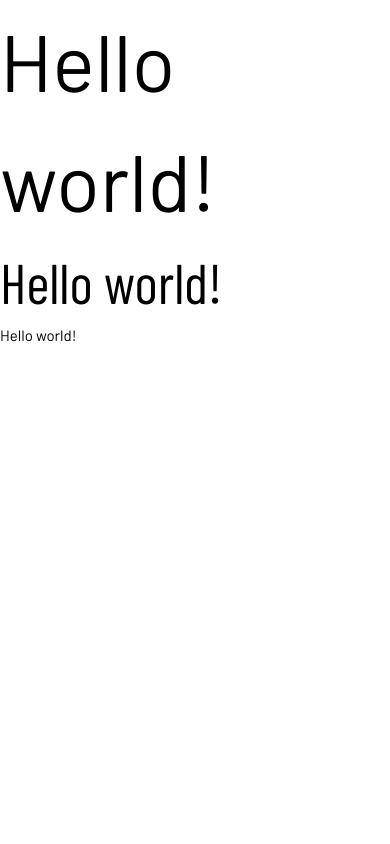
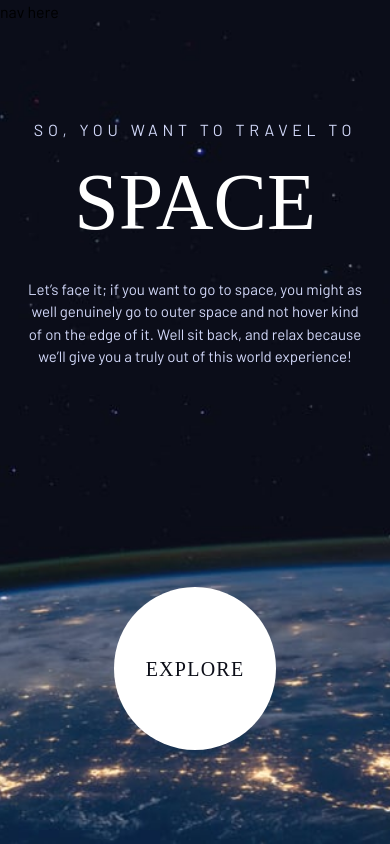
Before and after one commit to wojciechgrochecki/space-tourism, a React (Vite) app: page / in a window 390 px wide. Built offline with nearby package versions, Linux system fonts and the light colour scheme; a web font is replaced by a local one.

Commit message:
create layout for mobile devices

```diff
--- a/index.html
+++ b/index.html
@@ -1,13 +1,16 @@
 <!DOCTYPE html>
 <html lang="en">
+
 <head>
-    <meta charset="UTF-8" />
-    <link rel="icon" type="image/svg+xml" href="/vite.svg" />
-    <meta name="viewport" content="width=device-width, initial-scale=1.0" />
-    <title>Vite + React + TS</title>
+  <meta charset="UTF-8">
+  <meta name="viewport" content="width=device-width, initial-scale=1.0">
+  <link rel="icon" type="image/png" sizes="32x32" href="./src/assets/favicon-32x32.png">
+  <title>Frontend Mentor | Space tourism website</title>
 </head>
+
 <body>
   <div id="root"></div>
   <script type="module" src="/src/main.tsx"></script>
 </body>
+
 </html>
--- a/src/App.tsx
+++ b/src/App.tsx
@@ -1,11 +1,10 @@
 import "./App.css";
+import HomePage from "./components/HomePage";
 
 function App() {
   return (
     <div>
-      <h1 className="font-sans text-900">Hello world!</h1>
-      <h1 className="font-sans-cond text-800">Hello world!</h1>
-      <h1 className="font-sans text-400">Hello world!</h1>
+      <HomePage />
     </div>
   );
 }
--- /dev/null
+++ b/src/components/HomePage.tsx
@@ -0,0 +1,38 @@
+export default function HomePage({}) {
+  return (
+    <div
+      className="grid min-h-screen grid-rows-[min-content_1fr] overflow-x-hidden bg-dark bg-home-mobile
+    bg-cover bg-[bottom_center] bg-no-repeat md:bg-home-tablet desktop:bg-home-desktop"
+    >
+      <div className="nav h-2">nav here</div>
+      <div className="grid place-items-center gap-y-8 px-6 text-center">
+        <div className="max-w-[50ch]">
+          <h1 className="my-4 text-500 uppercase tracking-widest text-light-blue">
+            So, you want to travel to{" "}
+            <span className="block font-serif text-900 tracking-[0px] text-white md:leading-tight">
+              Space
+            </span>
+          </h1>
+          <p className="text-400 text-light-blue">
+            Let’s face it; if you want to go to space, you might as well
+            genuinely go to outer space and not hover kind of on the edge of it.
+            Well sit back, and relax because we’ll give you a truly out of this
+            world experience!
+          </p>
+        </div>
+        <div className="max-w-[50ch]">
+          <a
+            href="#"
+            className="relative z-10 grid aspect-square place-items-center self-start rounded-full bg-white px-8 font-serif
+            text-[20px] uppercase tracking-[1.25px]  text-dark after:absolute
+            after:-z-10 after:block after:h-full after:w-full after:rounded-full after:bg-white/10
+            after:opacity-0 after:transition-all after:duration-700 hover:after:scale-150 hover:after:opacity-100
+            "
+          >
+            Explore
+          </a>
+        </div>
+      </div>
+    </div>
+  );
+}
```
Lines whose indentation alone changed are shown as unchanged.
